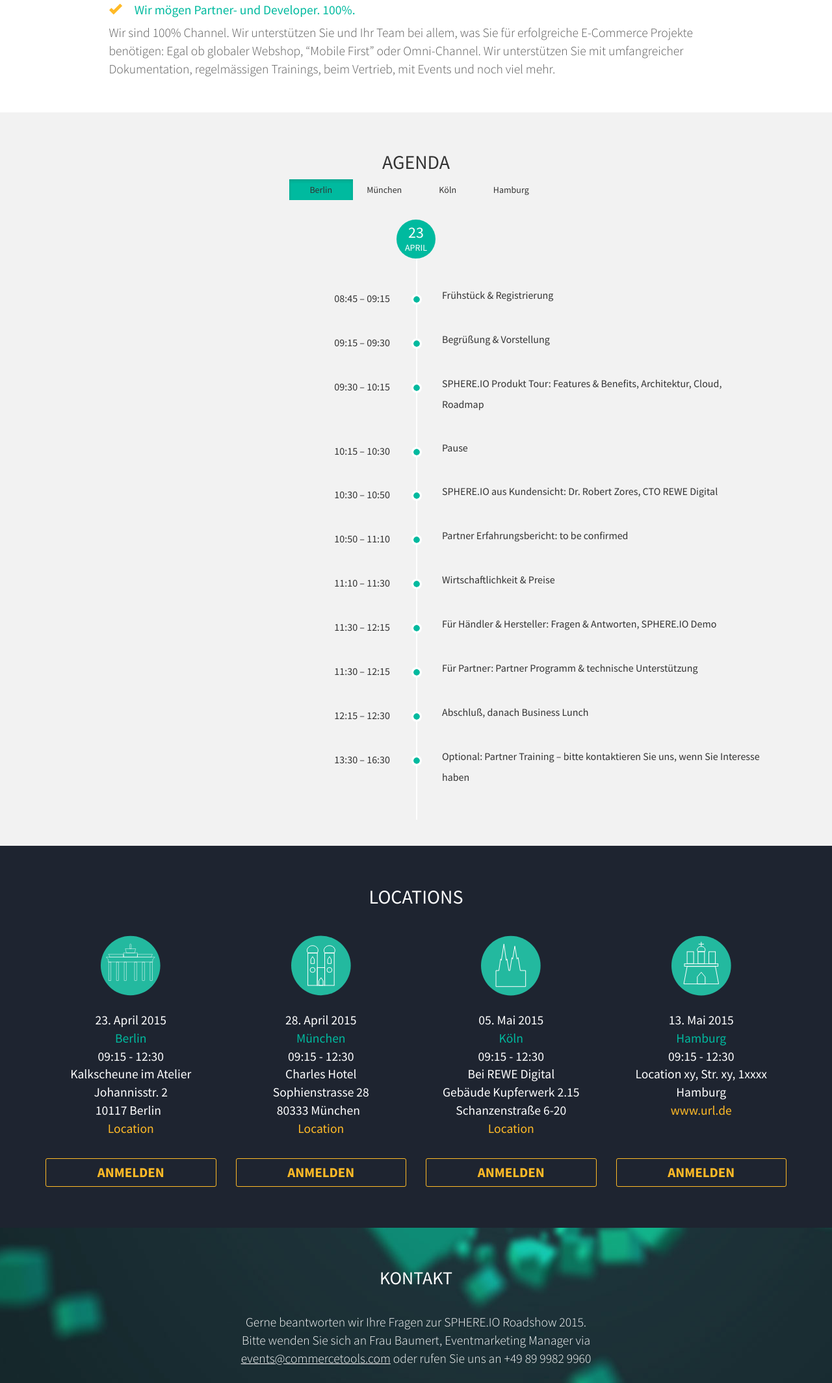
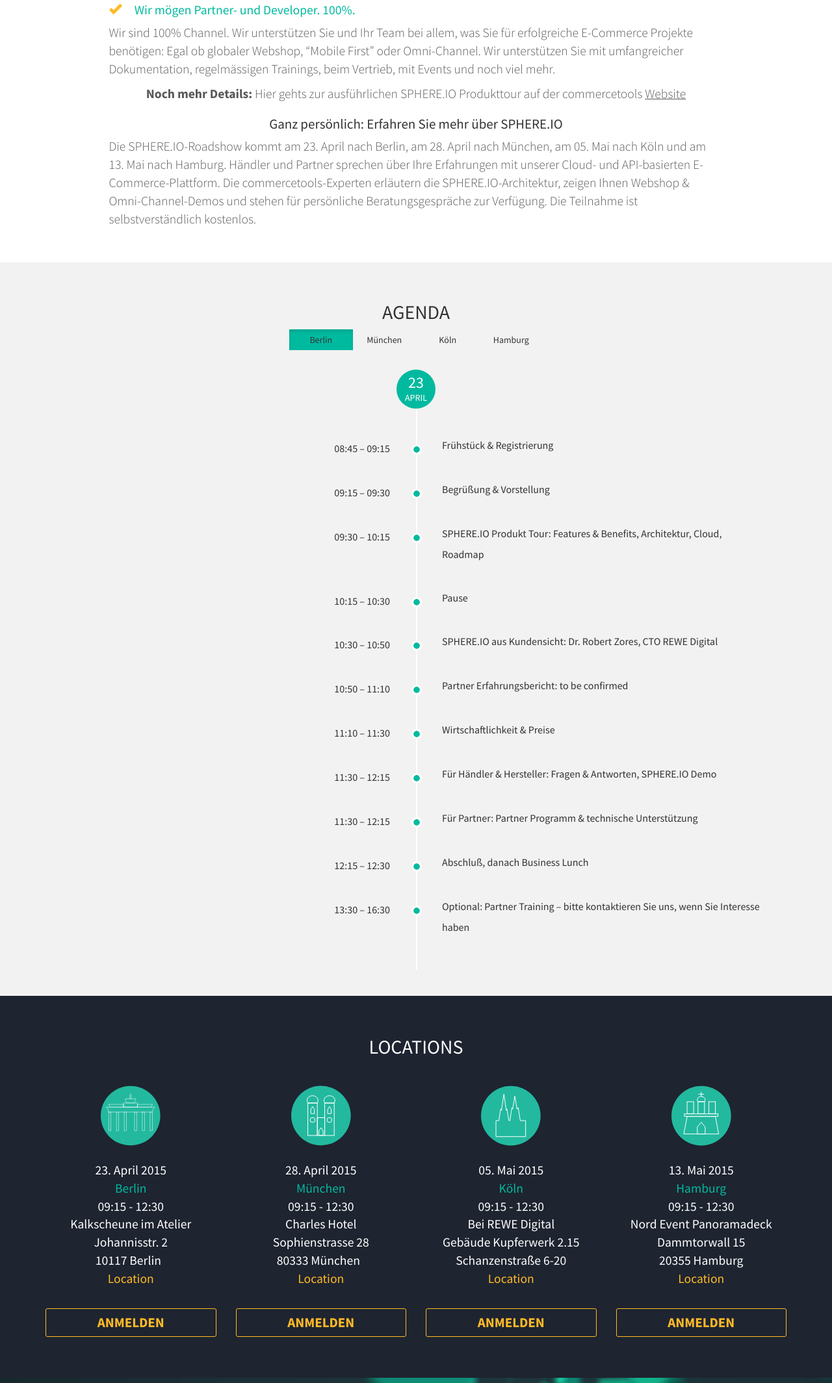
Before and after one commit to JulianSamarjiev/sphereio-roadshow-2015, a plain HTML site: page index.html in a window 1280 px wide. Shown: the part 2018-4147 px from the top of the page at 65% size. Drawn offline with nearby package versions, Linux system fonts and the light colour scheme.

Commit message:
brushing up v1

```diff
--- a/assets/js/main.js
+++ b/assets/js/main.js
@@ -1,6 +1,18 @@
+// Add .active on click
+
 var selector = '.day-toggle .timeline-btn';
 
 $(selector).on('click', function(){
     $(selector).removeClass('active');
     $(this).addClass('active');
 });
+
+// Close hamburger menu on click
+
+$(document).ready(function () {
+  $(".navbar-nav li a").click(function(event) {
+    $(".navbar-collapse").collapse('hide');
+  });
+});
+
+// Close hamburger when clicking outside of it
--- a/index.html
+++ b/index.html
@@ -94,30 +94,23 @@
         <div class="row">
           <div class="col-md-10 col-md-offset-1">
             <h2 class="about-sub-title text-center">Die Vorteile von SPHERE.IO - The E-Commerce Platform.</h2>
-
             <h3 class="bulletpoints-title"><span class="glyphicon glyphicon-ok"></span>Eine Plattform. Alle Kanäle.</h3>
             <p class="lighter-p">Verwenden Sie Ihre vorhandenen Handels-Prozesse und -Daten überall. Durch die Trennung von Frontend und Backend benötigen Sie nur eine zentrale Technologie für alle Vertriebskanäle.</p>
-
             <h3 class="bulletpoints-title"><span class="glyphicon glyphicon-ok"></span>Schnelles Onboarding. Schnellerer Shop-Launch.</h3>
             <p class="lighter-p">Dank der offenen API, den SDKs und den Demoshops können Ihre Entwickler mit Java, PHP, Ruby, iOS und vielen anderen Sprachen in kürzester Zeit produktiv arbeiten.</p>
-
             <h3 class="bulletpoints-title"><span class="glyphicon glyphicon-ok"></span>Kostenlose Updates. Jede Woche. Ohne Installationsaufwand.</h3>
             <p class="lighter-p">Software Updates werden intensiv getestet und dann automatisch wöchentlich eingespielt, so dass alle Kunden immer auf dem aktuellsten Stand sind.</p>
-
             <h3 class="bulletpoints-title"><span class="glyphicon glyphicon-ok"></span>Flexible Microservices-Architektur, statt Lizenz-Monolithen</h3>
             <p class="lighter-p">SPHERE.IO bietet alle E-Commerce-Funktionen als separate Micro-Services: Das umfasst Produktinformationsmanagement (PIM), Preisverwaltung, Kampagnen, Kundenmanagement, Bestellprozesse und vieles mehr.</p>
-
             <h3 class="bulletpoints-title"><span class="glyphicon glyphicon-ok"></span>Höchster Service Level bei Performance und Skalierbarkeit</h3>
-            <p class="lighter-p">Auto-Scaling dank Cloud-Infrastruktur und moderner Technologien wie OpenStack, MongoDB und ElasticSearch, ermöglicht das höchste SLA in unserer Industrie. </p>
-
+            <p class="lighter-p">Auto-Scaling dank Cloud-Infrastruktur und moderner Technologien wie OpenStack, MongoDB und ElasticSearch, ermöglicht das höchste SLA in unserer Industrie.</p>
             <h3 class="bulletpoints-title"><span class="glyphicon glyphicon-ok"></span>Enterprise Features. Aber nicht Enterprise Kosten.</h3>
             <p class="lighter-p">Startups und große Unternehmen wie Rewe, BRITA, Red Bull und DeinDeal nutzen SPHERE.IO weltweit. Zu einem deutlich günstigeren Preis als herkömmliche E-Commerce Software.</p>
-
             <h3 class="bulletpoints-title"><span class="glyphicon glyphicon-ok"></span>Wir mögen Partner- und Developer. 100%.</h3>
             <p class="lighter-p">Wir sind 100% Channel. Wir unterstützen Sie und Ihr Team bei allem, was Sie für  erfolgreiche E-Commerce Projekte benötigen: Egal ob globaler Webshop, “Mobile First” oder Omni-Channel. Wir unterstützen Sie mit umfangreicher Dokumentation, regelmässigen Trainings, beim Vertrieb, mit Events und noch viel mehr.</p>
-
-
-
+            <p class="lighter-p text-center"><b>Noch mehr Details:</b> Hier gehts zur ausführlichen SPHERE.IO Produkttour auf der commercetools <a href="http://www.commercetools.com/de/" target="_blank"><u>Website</u></a></p>
+            <h2 class="about-sub-title text-center">Ganz persönlich: Erfahren Sie mehr über SPHERE.IO</h2>
+            <p class="lighter-p">Die SPHERE.IO-Roadshow kommt am 23. April nach Berlin, am 28. April nach München, am 05. Mai nach Köln und am 13. Mai nach Hamburg. Händler und Partner sprechen über Ihre Erfahrungen mit unserer Cloud- und API-basierten E-Commerce-Plattform. Die commercetools-Experten erläutern die SPHERE.IO-Architektur, zeigen Ihnen Webshop & Omni-Channel-Demos und stehen für persönliche Beratungsgespräche zur Verfügung. Die Teilnahme ist selbstverständlich kostenlos.</p>
           </div>
         </div>
       </div>
@@ -596,7 +589,7 @@
             <div class="icon-cities center-block">
               <img src="assets/img/Hamburg icon.svg" alt="Hamburg">
             </div>
-            <p class="text-center locations-text">13. Mai 2015<br><span class="locations-towns">Hamburg</span><br>09:15 - 12:30<br>Location xy, Str. xy, 1xxxx Hamburg<br><span class="locations-url">www.url.de</span></p>
+            <p class="text-center locations-text">13. Mai 2015<br><span class="locations-towns">Hamburg</span><br>09:15 - 12:30<br>Nord Event Panoramadeck<br>Dammtorwall 15<br>20355 Hamburg<br><span class="locations-url"><a href="http://www.nordevent.de/nord-event-panoramadeck.html" target="_blank">Location</a></span></p>
             <div><button type="button" class="btn btn-primary btn-md btn-block reg-button-big reg-button-locations"><a href="https://www.eventbrite.de/e/sphereio-roadshow-tickets-16429397771">anmelden</a></button></div>
           </div>
         </div>
```
